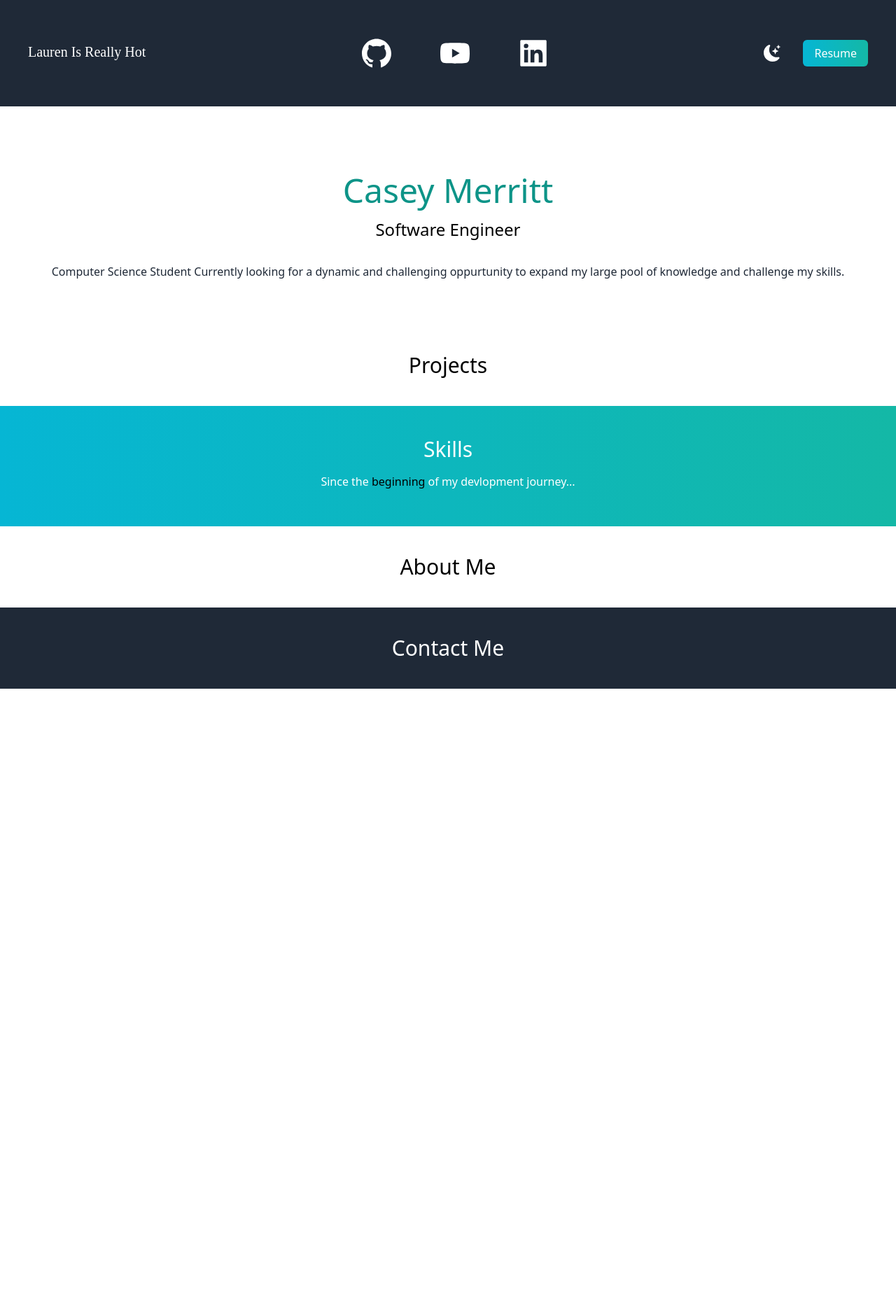
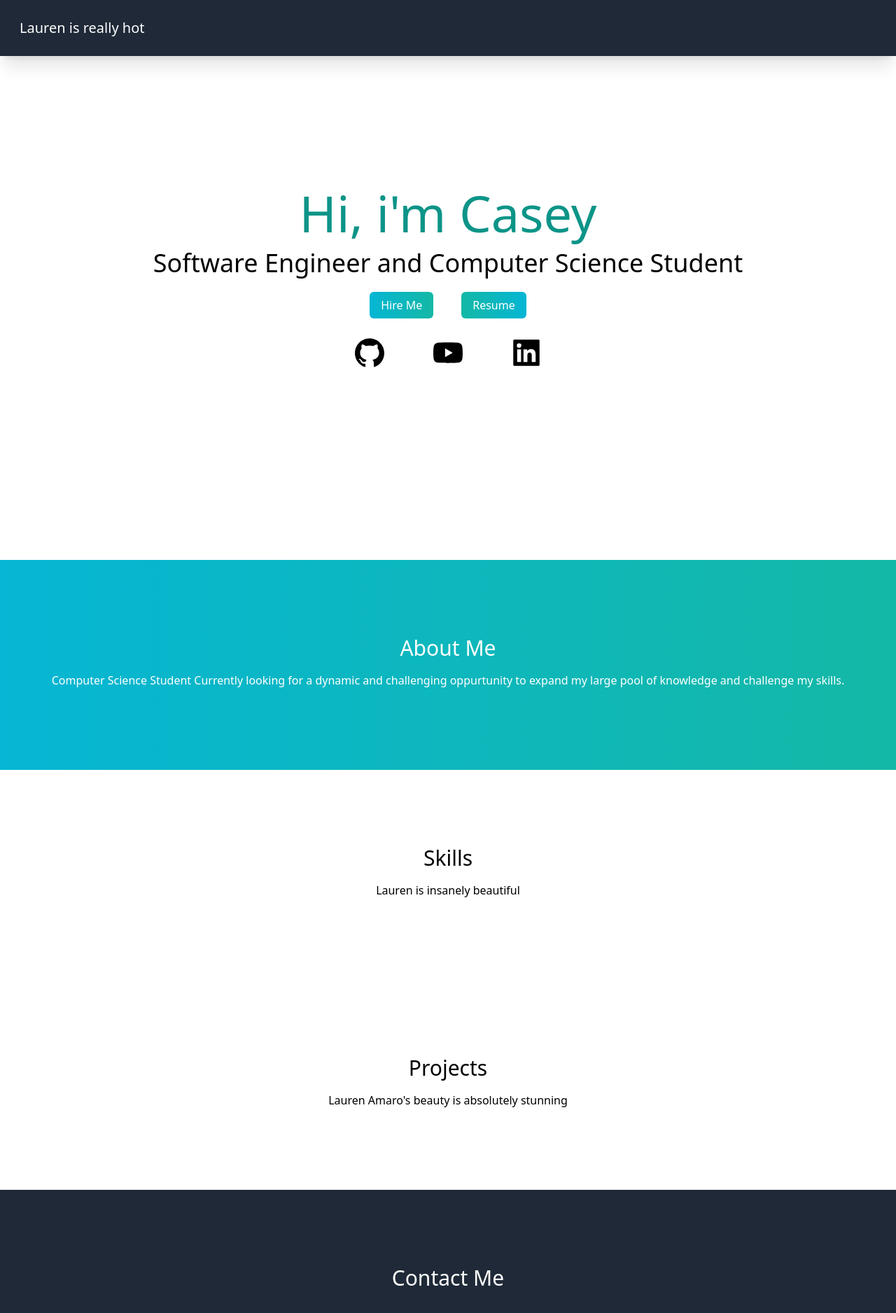
Before and after one commit to CaseyMerritt/Casey-Merritt-Portfolio, a Next.js app: page / in a window 1280 px wide. Shown: the top 1876 px of the page at 70% size. Before the commit the page ends 984 px from the top, so only its background shows below. Built offline with nearby package versions, Linux system fonts and the light colour scheme.

Commit message:
Formatting Changes
1. Changed Navbar design
2. Redesigned Main Body
3. Changed About me, Skills, Projects and Contact to fit new Design.
4. Split files into their own respective files for better readability.

```diff
--- /dev/null
+++ b/src/pages/About.tsx
@@ -0,0 +1,18 @@
+import React from 'react'
+
+const About = () =>{
+    return(
+        <div className='w-full items-center py-16 bg-gradient-to-r from-cyan-500 to-teal-500'>
+            <div className='max-w-[1240] m-auto'>
+                <div className='text-center p-10'>
+                    <h2 className='text-3xl py-1 text-white'>About Me</h2>
+                    <p className='text-md py-2 leading-8 text-white'>
+                        Computer Science Student Currently looking for a dynamic and challenging oppurtunity to expand my large pool of knowledge and challenge my skills.
+                    </p>
+                 </div>
+            </div>
+        </div>
+    )
+}
+
+export default About
--- /dev/null
+++ b/src/pages/Contact.tsx
@@ -0,0 +1,15 @@
+import React from 'react'
+
+const Contact = () =>{
+    return(
+        <div className='w-full items-center py-16 bg-gray-800'>
+            <div className='max-w-[1240] m-auto'>
+                <div className='text-center p-10'>
+                    <h2 className='text-3xl py-1 text-white'>Contact Me</h2>
+                 </div>
+            </div>
+        </div>
+    )
+}
+
+export default Contact
--- /dev/null
+++ b/src/pages/Main.tsx
@@ -0,0 +1,34 @@
+import React from 'react'
+import {BsFillMoonStarsFill} from 'react-icons/bs';
+import {AiFillGithub, AiFillLinkedin, AiFillYoutube} from 'react-icons/ai'
+import Image from 'next/image';
+
+const Main = () =>{
+    return(
+        <div className='w-full h-screen text-center'>
+            <div className='max-w-[1240] w-full h-full mx-auto p-2 flex justify-center items-center'>
+                <div>
+                    <h1 className='text-7xl py-2 text-teal-600 font-medium'>Hi, i'm Casey</h1>
+                    <h1 className='text-4xl py-2'>Software Engineer and Computer Science Student</h1>
+                    <ul className='items-center py-5'>
+                        <li>
+                            <a className='bg-gradient-to-r from-cyan-500 to-teal-500 text-white px-4 py-2 rounded-md' href='/public/CaseyMerrittResume.pdf' download>
+                                Hire Me
+                            </a>
+                            <a className='bg-gradient-to-r from-teal-500 to-cyan-500 text-white px-4 py-2 rounded-md ml-10' href='/public/CaseyMerrittResume.pdf' download>
+                                Resume
+                            </a>
+                        </li>
+                    </ul>
+                    <div className='text-5xl flex justify-center gap-16 py-3 text-black'>
+                        <a href = "https://github.com/CaseyMerritt"  target="_blank"><AiFillGithub/></a>
+                        <a href = "https://www.youtube.com/channel/UCY2obIB3KYsucwUHBMRWC-w"  target="_blank"><AiFillYoutube/></a>
+                        <a href = "https://www.linkedin.com/in/caseymerritt/"  target="_blank"><AiFillLinkedin/></a>
+                    </div>
+                </div>
+            </div>
+        </div>
+    )
+}
+
+export default Main
--- /dev/null
+++ b/src/pages/Navbar.tsx
@@ -0,0 +1,44 @@
+import React from 'react';
+import Image from 'next/image';
+import Link from 'next/link';
+import { AiOutlineMenu } from 'react-icons/ai';
+
+const Navbar = () => {
+    return(
+        <div className='fixed w-full h-20 shadow-xl z-[100] bg-gray-800'>
+            <div className='flex justify-between items-center w-full h-full px-2 2xl:px16'>
+                <h1 className='text-xl px-5 py-5 text-white'>Lauren is really hot</h1>
+                <div>
+                    <ul className='hidden md:flex'>
+                        <Link href= '/'>
+                            <li className='text-xl px-5 py-5 text-white'></li>
+                        </Link>
+                        <Link href= '/'>
+                            <li className='text-xl px-5 py-5 text-white'></li>
+                        </Link>
+                        <Link href= '/'>
+                            <li className='text-xl px-5 py-5 text-white'></li>
+                        </Link>
+                        <Link href= '/'>
+                            <li className='text-xl px-5 py-5 text-white'></li>
+                        </Link>
+                        <Link href= '/'>
+                            <li className='text-xl px-5 py-5 text-white'></li>
+                        </Link>
+                    </ul>
+
+                    <div className='md:hidden text-white'>
+                        <AiOutlineMenu size={25}/>
+                    </div>
+                </div>
+            </div>
+
+            <div className=''>
+
+            </div>
+
+        </div>
+    )
+}
+
+export default Navbar;
--- /dev/null
+++ b/src/pages/Projects.tsx
@@ -0,0 +1,18 @@
+import React from 'react'
+
+const Projects = () =>{
+    return(
+        <div className='w-full py-16'>
+            <div className='max-w-[1240] m-auto'>
+                <div className='text-center p-10'>
+                    <h2 className='text-3xl py-1 text-black'>Projects</h2>
+                    <p className='text-md py-2 leading-8 text-black'>
+                        Lauren Amaro's beauty is absolutely stunning
+                    </p>
+                 </div>
+            </div>
+        </div>
+    )
+}
+
+export default Projects
--- /dev/null
+++ b/src/pages/Skills.tsx
@@ -0,0 +1,18 @@
+import React from 'react'
+
+const Skills = () =>{
+    return(
+        <div className='w-full py-16'>
+            <div className='max-w-[1240] m-auto'>
+                <div className='text-center p-10'>
+                    <h2 className='text-3xl py-1 text-black'>Skills</h2>
+                    <p className='text-md py-2 leading-8 text-black'>
+                        Lauren is insanely beautiful
+                    </p>
+                 </div>
+            </div>
+        </div>
+    )
+}
+
+export default Skills
--- a/src/pages/index.tsx
+++ b/src/pages/index.tsx
@@ -1,8 +1,11 @@
-import Head from 'next/head'
-import {BsFillMoonStarsFill} from 'react-icons/bs';
-import {AiFillGithub, AiFillLinkedin, AiFillYoutube} from 'react-icons/ai'
-import Image from 'next/image';
-//import profilePic from '../public/profile.png'
+import Head from 'next/head';
+import React from 'react';
+import Navbar from './Navbar';
+import Main from './Main';
+import About from './About';
+import Skills from './Skills';
+import Projects from './Projects';
+import Contact from './Contact';
 
 export default function Home() {
   return (
@@ -12,57 +15,12 @@ export default function Home() {
         <meta name="description" content="Generated by create next app" />
         <link rel="icon" href="" />
       </Head>
-
-      <main className=' bg-white'>
-        <section className = 'min-h-screen'>
-
-          <nav className='py-10 mb-12 flex justify-between bg-gray-800'>
-            <h1 className='text-xl px-10 py-5 font-burtons text-white'>Lauren Is Really Hot</h1>
-            <div className='text-5xl flex justify-center gap-16 py-3 text-white'>
-              <a href = "https://github.com/CaseyMerritt"  target="_blank"><AiFillGithub/></a>
-              <a href = "https://www.youtube.com/channel/UCY2obIB3KYsucwUHBMRWC-w"  target="_blank"><AiFillYoutube/></a>
-              <a href = "https://www.linkedin.com/in/caseymerritt/"  target="_blank"><AiFillLinkedin/></a>
-            </div>
-            <ul className='flex items-center px-10'>
-              <li><BsFillMoonStarsFill  className='cursor-pointer text-2xl text-white'/></li>
-              <li>
-                <a className='bg-gradient-to-r from-cyan-500 to-teal-500 text-white px-4 py-2 rounded-md ml-8' href='../public/CaseyMerrittResume.pdf' download>
-                  Resume
-                </a>
-              </li>
-            </ul>
-          </nav>
-
-          <div className='text-center p-10'>
-            <h2 className='text-5xl py-2 text-teal-600 font-medium'>Casey Merritt</h2>
-            <h3 className='text-2xl py-2'>Software Engineer</h3>
-            <p className='text-md py-5 leading-8 text-gray-800'>
-              Computer Science Student Currently looking for a dynamic and challenging oppurtunity to expand my large pool of knowledge and challenge my skills.
-            </p>
-          </div>
-
-          <div>
-            <h3 className='text-center p-10 text-3xl'>Projects</h3>
-          </div>
-
-          <div className='text-center p-10 bg-gradient-to-r from-cyan-500 to-teal-500'>
-            <h3 className='text-3xl py-1 text-white'>Skills</h3>
-            <p className='text-md py-2 leading-8 text-white'>
-                Since the <span className='text-black'>beginning</span> of my devlopment journey...
-            </p>
-          </div>
-
-          <div>
-            <h3 className='text-center text-black text-3xl p-10'>About Me</h3>
-          </div>
-        </section>
-
-        <section>
-          <div>
-            <h3 className='text-center text-3xl p-10 text-white bg-gray-800'>Contact Me</h3>
-          </div>
-        </section>
-      </main>
+      <Navbar/>
+      <Main/>
+      <About/>
+      <Skills/>
+      <Projects/>
+      <Contact/>
     </div>
   );
 }
```
